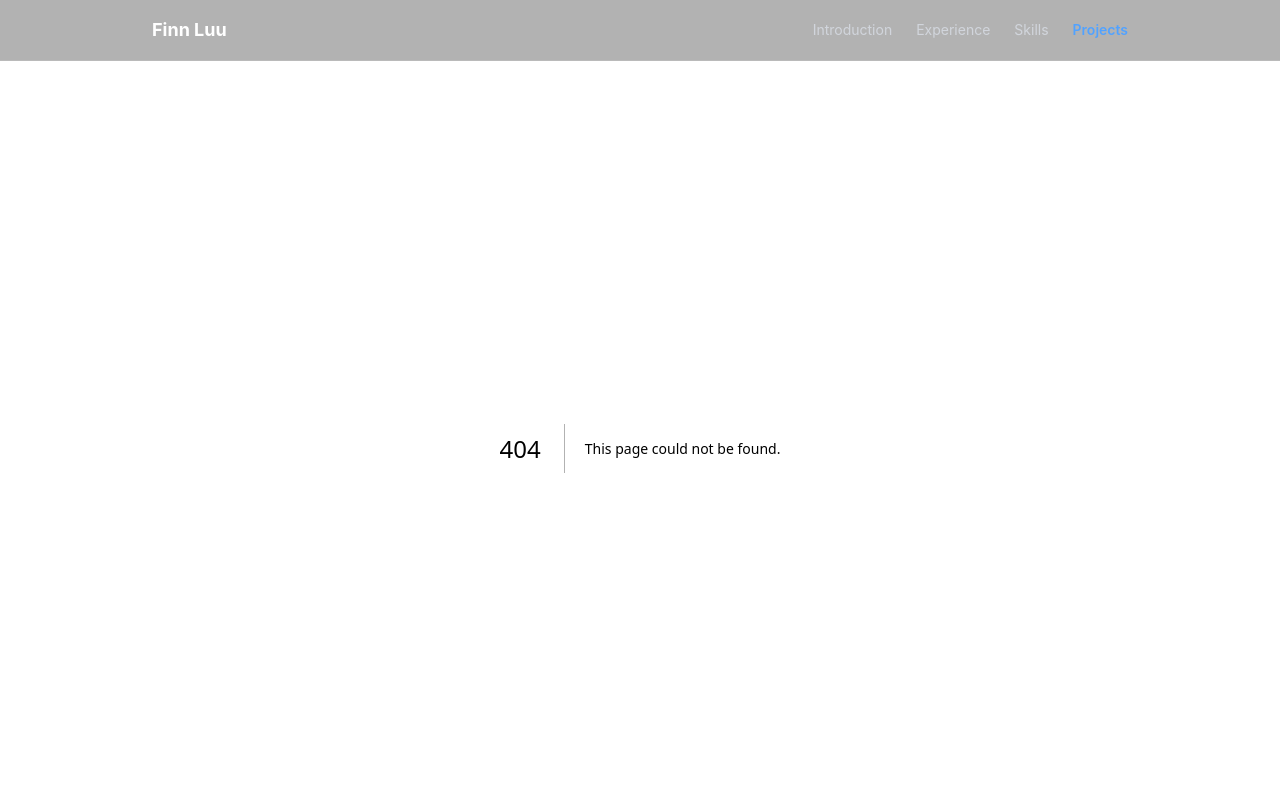
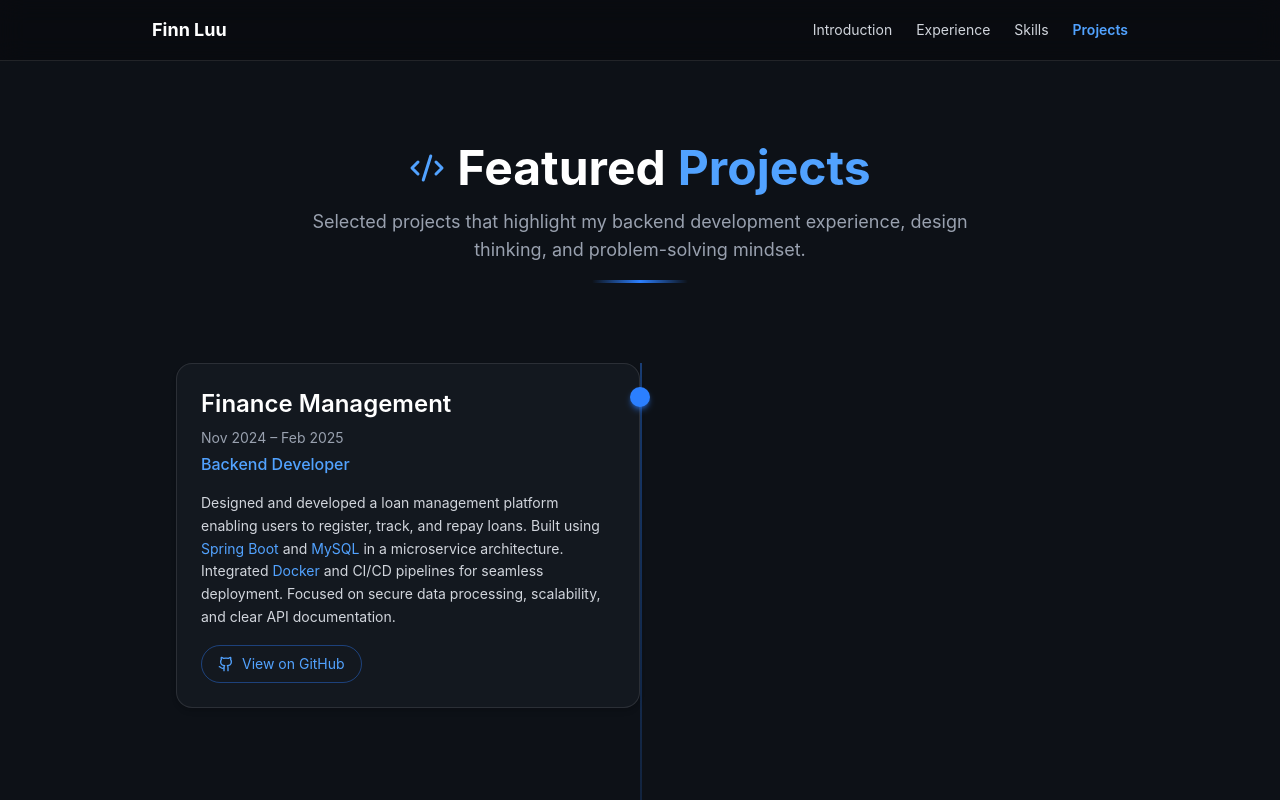
Before and after one commit to chaowei216/Portfolio, a Next.js app: page /projects in a window 1280 px wide. Before the commit this address had no page. Shown: the top 800 px of the page. Built offline with nearby package versions, Linux system fonts and the light colour scheme.

Commit message:
projects section

```diff
--- /dev/null
+++ b/src/app/projects/page.tsx
@@ -0,0 +1,115 @@
+'use client'
+
+import { motion } from 'framer-motion'
+import { Code2, Github } from 'lucide-react'
+
+export default function ProjectsPage() {
+  const fadeUp = {
+    hidden: { opacity: 0, y: 40 },
+    visible: { opacity: 1, y: 0 },
+  }
+
+  const projects = [
+    {
+      name: 'Finance Management',
+      time: 'Nov 2024 – Feb 2025',
+      role: 'Backend Developer',
+      description: `
+        Designed and developed a loan management platform enabling users to register, track, and repay loans.
+        Built using <span class="text-blue-400">Spring Boot</span> and <span class="text-blue-400">MySQL</span> in a microservice architecture.
+        Integrated <span class="text-blue-400">Docker</span> and CI/CD pipelines for seamless deployment.
+        Focused on secure data processing, scalability, and clear API documentation.
+      `,
+      github: 'https://github.com/chaowei216/FinanceManagement_BE',
+    },
+    {
+      name: 'Trendify',
+      time: 'Oct 2024 – Nov 2024',
+      role: 'Backend Developer',
+      description: `
+        Created a complete <span class="text-blue-400">e-commerce</span> platform for T-shirt sales using
+        <span class="text-blue-400">Spring Boot</span>, <span class="text-blue-400">ReactJS</span>, and <span class="text-blue-400">MySQL</span>.
+        Implemented authentication, product and order management APIs, and integrated a secure payment gateway.
+        Ensured fast response times and stable data flow between backend and frontend.
+      `,
+      github: 'https://github.com/chaowei216/Trendify',
+    },
+  ]
+
+  return (
+    <div className="pt-24 pb-16 mx-auto max-w-5xl px-6">
+      {/* Header */}
+      <motion.section
+        variants={fadeUp}
+        initial="hidden"
+        animate="visible"
+        transition={{ duration: 0.6 }}
+        className="text-center space-y-4"
+      >
+        <h1 className="text-4xl sm:text-5xl font-bold text-white flex justify-center items-center gap-3">
+          <Code2 className="text-blue-400 w-9 h-9" />
+          Featured <span className="text-blue-400">Projects</span>
+        </h1>
+        <p className="text-gray-400 max-w-2xl mx-auto text-lg">
+          Selected projects that highlight my backend development experience, design thinking, and
+          problem-solving mindset.
+        </p>
+        <div className="mx-auto mt-3 w-24 h-[3px] bg-gradient-to-r from-transparent via-blue-500 to-transparent rounded-full"></div>
+      </motion.section>
+
+      {/* Projects Timeline */}
+      <div className="relative mt-20">
+        {/* Center line */}
+        <div className="absolute left-1/2 top-0 h-full w-[2px] bg-gradient-to-b from-blue-500/40 to-transparent" />
+
+        <div className="space-y-24">
+          {projects.map((proj, index) => {
+            const isLeft = index % 2 === 0
+            return (
+              <motion.div
+                key={index}
+                variants={fadeUp}
+                initial="hidden"
+                whileInView="visible"
+                viewport={{ once: true }}
+                transition={{ duration: 0.6, delay: index * 0.1 }}
+                className={`relative flex flex-col ${
+                  isLeft ? 'md:flex-row' : 'md:flex-row-reverse'
+                } items-center gap-8 md:gap-12`}
+              >
+                {/* Connector dot */}
+                <div className="absolute left-1/2 top-6 -translate-x-1/2 z-10 w-5 h-5 bg-blue-500 rounded-full shadow-md shadow-blue-500/50" />
+
+                {/* Project card */}
+                <div
+                  className={`md:w-1/2 bg-[#161b22]/80 border border-white/10 p-6 rounded-2xl shadow-md hover:shadow-blue-500/30 transition text-left ${
+                    isLeft ? 'md:ml-0 md:mr-auto' : 'md:ml-auto md:mr-0'
+                  }`}
+                >
+                  <h3 className="text-2xl font-semibold text-white mb-2">{proj.name}</h3>
+                  <p className="text-sm text-gray-400 mb-1">{proj.time}</p>
+                  <p className="text-blue-400 font-medium mb-4">{proj.role}</p>
+                  <p
+                    className="text-gray-300 text-sm leading-relaxed mb-4"
+                    dangerouslySetInnerHTML={{ __html: proj.description }}
+                  ></p>
+
+                  {/* GitHub link */}
+                  <a
+                    href={proj.github}
+                    target="_blank"
+                    rel="noopener noreferrer"
+                    className="inline-flex items-center gap-2 text-sm text-blue-400 hover:text-blue-300 border border-blue-500/40 rounded-full px-4 py-2 hover:bg-blue-500/10 transition"
+                  >
+                    <Github className="w-4 h-4" />
+                    <span>View on GitHub</span>
+                  </a>
+                </div>
+              </motion.div>
+            )
+          })}
+        </div>
+      </div>
+    </div>
+  )
+}
```
